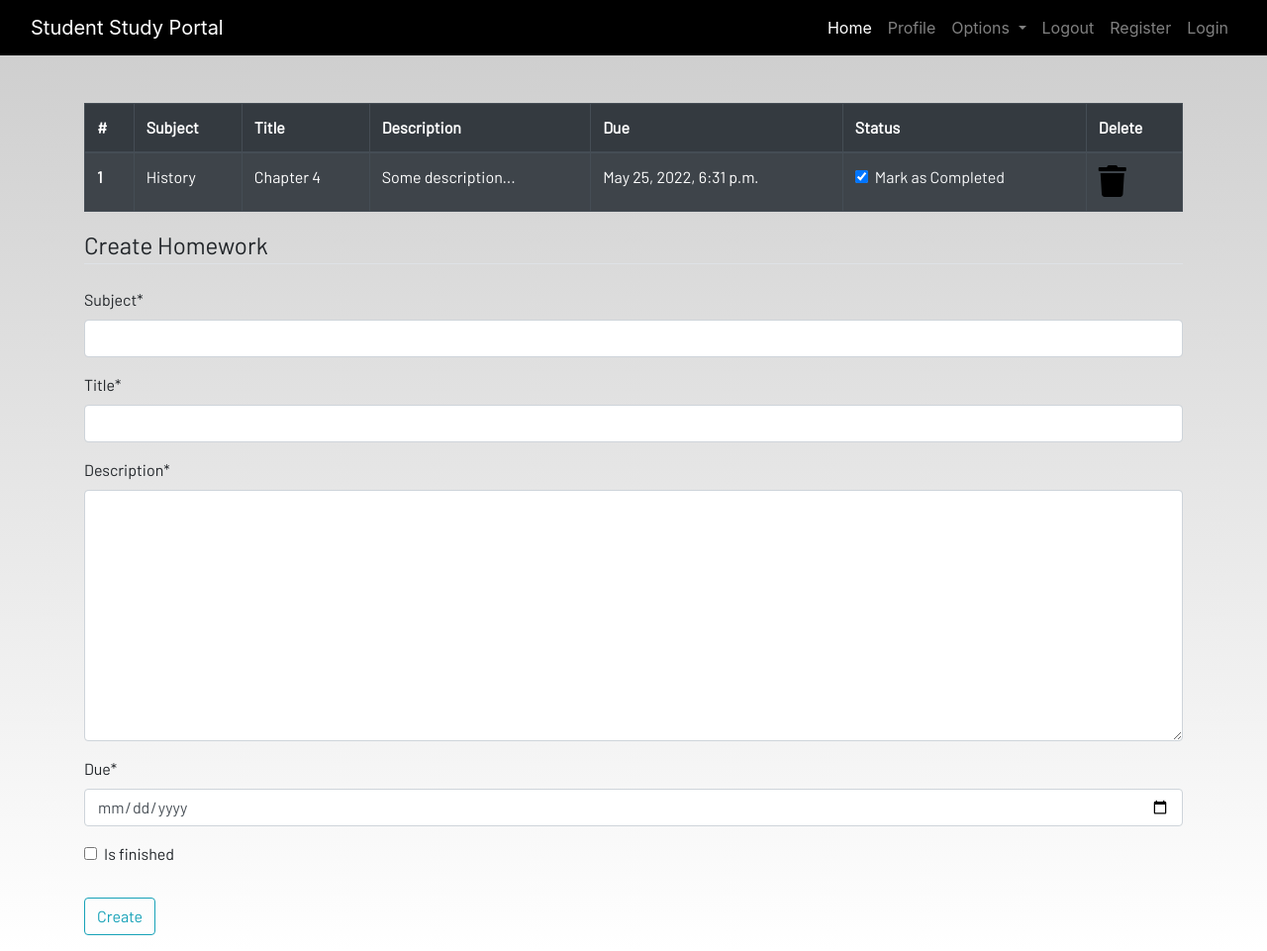
After one commit to Maksim229/ISP-2022-053504-lab-3-4, a Django app: page /homework in a window 1280 px wide. The commit adds this page. Shown: the whole page at 99% size. Run offline with Django 4.2, Linux system fonts and the light colour scheme; a user stored in the database is signed in; data comes from the database, SQL or seed files in the repository; both versions use the stored data as it was after the commit; some libraries are stand-ins or nearby versions; some web fonts are replaced.

Commit message:
feat: add Homework table

```diff
--- a/Task-3-4/DjangoProject/studentstudyportal/dashboard/admin.py
+++ b/Task-3-4/DjangoProject/studentstudyportal/dashboard/admin.py
@@ -4,3 +4,4 @@ from . models import *
 # Register your models here.
 
 admin.site.register(Notes)
+admin.site.register(Homework)
--- a/Task-3-4/DjangoProject/studentstudyportal/dashboard/forms.py
+++ b/Task-3-4/DjangoProject/studentstudyportal/dashboard/forms.py
@@ -5,3 +5,17 @@ class NotesForm(forms.ModelForm):
     class Meta:
         model = Notes
         fields = ['title', 'description']
+
+class DateInput(forms.DateInput):
+    input_type = 'date'
+
+class HomeworkForm(forms.ModelForm):
+    class Meta:
+        model = Homework
+        widgets = {'due':DateInput()}
+        fields = [
+            'subject',
+            'title',
+            'description',
+            'due',
+            'is_finished']
--- a/Task-3-4/DjangoProject/studentstudyportal/dashboard/models.py
+++ b/Task-3-4/DjangoProject/studentstudyportal/dashboard/models.py
@@ -15,3 +15,15 @@ class Notes(models.Model):
     class Meta:
         verbose_name = "notes"
         verbose_name_plural = "notes"
+
+
+class Homework(models.Model):
+    user = models.ForeignKey(User, on_delete=models.CASCADE)
+    subject = models.CharField(max_length=50)
+    title = models.CharField(max_length=100)
+    description = models.TextField()
+    due = models.DateTimeField()
+    is_finished = models.BooleanField(default=False)
+
+    def __str__(self):
+        return self.title
--- /dev/null
+++ b/Task-3-4/DjangoProject/studentstudyportal/dashboard/templates/dashboard/homework.html
@@ -0,0 +1,66 @@
+{% extends 'dashboard/base.html' %}
+{% load static %}
+{% load crispy_forms_tags %}
+{% block content %}
+
+<div class="container">
+    {% if not homework_done %}
+    <table class="table table-striped table-bordered table-hover table-dark">
+        <thead>
+            <tr>
+                <th scope="col">#</th>
+                <th scope="col">Subject</th>
+                <th scope="col">Title</th>
+                <th scope="col">Description</th>
+                <th scope="col">Due</th>
+                <th scope="col">Status</th>
+                <th scope="col">Delete</th>
+            </tr>
+        </thead>
+        <tbody>
+            {% for homework in homeworks %}
+            <tr>
+                <th scope="row">{{forloop.counter}}</th>
+                <td>{{homework.subject}}</td>
+                <td>{{homework.title}}</td>
+                <td>{{homework.description}}</td>
+                <td>{{homework.due}}</td>
+
+                <td>
+                    <a href="{% url 'update-homework' homework.id %}">
+                        <div class="form-check">
+                            {% if homework.is_finished == True %}
+                            <input class="form-check-input" type="checkbox" value="" checked>
+                            {% else %}
+                            <input class="form-check-input" type="checkbox" value="">
+                            {% endif %}
+                            <label class="form-check-label text-light" for="flexCheckDefault">
+                                Mark as Completed
+                            </label>
+                        </div>
+                    </a>
+                </td>
+                <td><a href="{% url 'delete-homework' homework.id %}"><i class="fa fa-trash fa-2x"></i></a></td>
+            </tr>
+            {% endfor %}
+        </tbody>
+    </table>
+    {% else %}
+        <h4>All homeworks are completed!! Create to have more!!</h4>
+    {% endif %}
+</div>
+<div class=" container">
+    <form method="POST">
+        {% csrf_token %}
+        <fieldset class="form-group">
+            <legend class="border-bottom mb-4">Create Homework</legend>
+            {{form|crispy}}
+        </fieldset>
+        <div class="form-group">
+            <button href="" class="btn btn-outline-info" type="submit">
+                Create
+            </button>
+        </div>
+    </form>
+</div>
+{% endblock content %}
--- a/Task-3-4/DjangoProject/studentstudyportal/dashboard/templates/dashboard/notes.html
+++ b/Task-3-4/DjangoProject/studentstudyportal/dashboard/templates/dashboard/notes.html
@@ -7,11 +7,11 @@
     <div class="row">
         {% for note in notes %}
         <div class="col-md-3">
-            <a href="#">
+            <a href="{% url 'notes-detail' note.id %}">
                 <div class="card">
                     <div class="card-header">{{note.title}}</div>
                     <div class="card-body">{{note.description|slice:"0:100"}}</div>
-                    <div class="card-footer mt-auto "><a href="#">
+                    <div class="card-footer mt-auto "><a href="{% url 'delete-note' note.id %}">
                         <i class="fa fa-trash fa-2x"></i></a>
                     </div>
                 </div>
--- a/Task-3-4/DjangoProject/studentstudyportal/dashboard/urls.py
+++ b/Task-3-4/DjangoProject/studentstudyportal/dashboard/urls.py
@@ -3,5 +3,11 @@ from . import views
 
 urlpatterns = [
     path('', views.home, name="home"),
-    path('notes', views.notes, name="notes")
+    path('notes', views.notes, name="notes"),
+    path('delete_note/<int:pk>', views.delete_note, name="delete-note"),
+    path('notes_detail/<int:pk>', views.NotesDetailView.as_view(), name="notes-detail"),
+
+    path('homework', views.homework, name="homework"),
+    path('update_homework/<int:pk>', views.update_homework, name="update-homework"),
+    path('delete_homework/<int:pk>', views.delete_homework, name="delete-homework"),
 ]
--- a/Task-3-4/DjangoProject/studentstudyportal/dashboard/views.py
+++ b/Task-3-4/DjangoProject/studentstudyportal/dashboard/views.py
@@ -1,7 +1,7 @@
-from email import message
-from django.shortcuts import render
+from django.shortcuts import redirect, render
 from . forms import *
 from django.contrib import messages
+from django.views import generic
 
 # Create your views here.
 def home(request):
@@ -22,3 +22,61 @@ def notes(request):
     notes = Notes.objects.filter(user=request.user)
     context = {'notes':notes, 'form':form}
     return render(request, 'dashboard/notes.html', context)
+
+def delete_note(request, pk=None):
+    Notes.objects.get(id=pk).delete()
+    return redirect("notes")
+
+class NotesDetailView(generic.DetailView):
+    model = Notes
+
+def homework(request):
+    if request.method == "POST":
+        form = HomeworkForm(request.POST)
+        if form.is_valid():
+            try:
+                finished = request.POST['is_finished']
+                if finished == 'on':
+                    finished = True
+                else:
+                    finished = False
+            except:
+                finished = False
+            homeworks = Homework(
+                user = request.user,
+                subject = request.POST['subject'],
+                title = request.POST['title'],
+                description = request.POST['description'],
+                due = request.POST['due'],
+                is_finished = finished
+            )
+            homeworks.save()
+        messages.success(request,f'Homework Added from {request.user.username}!')
+    else:
+        form = HomeworkForm()
+    homework = Homework.objects.filter(user=request.user)
+
+    if len(homework) == 0:
+        homework_done = True
+    else:
+        homework_done = False
+
+    context = {
+        'homeworks':homework,
+        'homeworks_done':homework_done,
+        'form':form,
+    }
+    return render(request, 'dashboard/homework.html', context)
+
+def update_homework(request, pk=None):
+    homework = Homework.objects.get(id=pk)
+    if homework.is_finished == True:
+        homework.is_finished = False
+    else:
+        homework.is_finished = True
+    homework.save()
+    return redirect("homework")
+
+def delete_homework(request, pk=None):
+    Homework.objects.get(id=pk).delete()
+    return redirect("homework")
```
Also changed, not shown: Task-3-4/DjangoProject/studentstudyportal/dashboard/templates/dashboard/notes_detail.html (added, +26 -0 lines), Task-3-4/DjangoProject/studentstudyportal/dashboard/migrations/0002_alter_notes_options_homework.py (added), Task-3-4/DjangoProject/studentstudyportal/db.sqlite3.
